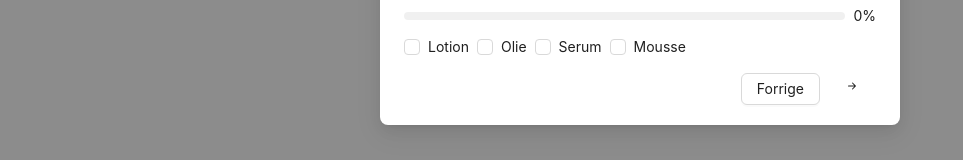
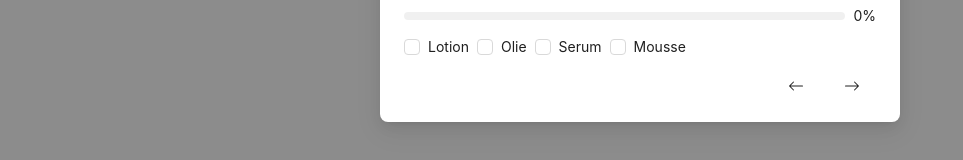
Before and after one commit to emma510t/matas, a Next.js app: page / in a window 1280 px wide. Both pictures are taken after a click on the button "Prøv test". Shown: the part 148-308 px from the top of the page, without its empty margins (0-963 px from the left). Built offline with nearby package versions, Linux system fonts and the light colour scheme.

Commit message:
state changes

```diff
--- a/src/components/FormX.jsx
+++ b/src/components/FormX.jsx
@@ -1,16 +1,42 @@
-import { useState } from "react";
-import { Checkbox } from "antd";
+import React, { useState } from "react";
+import { Checkbox, Radio } from "antd";
+
 export default function FormX() {
   const [quiz, updateQuiz] = useState(1);
 
+  function updater() {
+    updateQuiz((o) => o + 1);
+  }
+
+  const content = () => {
+    if (quiz === 1) {
+      return (
+        <>
+          <Checkbox>Lotion</Checkbox>
+          <Checkbox>Olie</Checkbox>
+          <Checkbox>Serum</Checkbox>
+          <Checkbox>Mousse</Checkbox>
+        </>
+      );
+    } else if (quiz === 2) {
+      return (
+        <>
+          <Radio.Group buttonStyle="solid">
+            <Radio.Button value="a">Nyheder</Radio.Button>
+            <Radio.Button value="b">Bestseller</Radio.Button>
+            <Radio.Button value="c">Beijing</Radio.Button>
+            <Radio.Button value="d">Chengdu</Radio.Button>
+          </Radio.Group>
+        </>
+      );
+    } else {
+      return <></>;
+    }
+  };
+
   return (
     <>
-      <form>
-        <Checkbox>Lotion</Checkbox>
-        <Checkbox>Olie</Checkbox>
-        <Checkbox>Serum</Checkbox>
-        <Checkbox>Mousse</Checkbox>
-      </form>
+      <form>{content()}</form>
     </>
   );
 }
--- a/src/components/ModalX.jsx
+++ b/src/components/ModalX.jsx
@@ -40,27 +40,40 @@ export default function ModalX() {
       </Button>
       <Modal
         open={open}
-        onCancel={decline}
-        onOk={increase}
-        okText={
+        title="Title"
+        onCancel={handleCancel}
+        footer={[
+          <Button key="back" type="text" onClick={decline}>
             <svg
               xmlns="http://www.w3.org/2000/svg"
               width="16"
               height="16"
               fill="currentColor"
-            class="bi bi-arrow-right-short"
+              class="bi bi-arrow-left"
               viewBox="0 0 16 16"
             >
               <path
                 fill-rule="evenodd"
-              d="M4 8a.5.5 0 0 1 .5-.5h5.793L8.146 5.354a.5.5 0 1 1 .708-.708l3 3a.5.5 0 0 1 0 .708l-3 3a.5.5 0 0 1-.708-.708L10.293 8.5H4.5A.5.5 0 0 1 4 8z"
+                d="M15 8a.5.5 0 0 0-.5-.5H2.707l3.147-3.146a.5.5 0 1 0-.708-.708l-4 4a.5.5 0 0 0 0 .708l4 4a.5.5 0 0 0 .708-.708L2.707 8.5H14.5A.5.5 0 0 0 15 8z"
               />
             </svg>
-        }
-        cancelText="Forrige"
-        okType="text"
-        cancelType="text"
-        title="Title"
+          </Button>,
+          <Button key="submit" type="text" loading={loading} onClick={increase}>
+            <svg
+              xmlns="http://www.w3.org/2000/svg"
+              width="16"
+              height="16"
+              fill="currentColor"
+              class="bi bi-arrow-right"
+              viewBox="0 0 16 16"
+            >
+              <path
+                fill-rule="evenodd"
+                d="M1 8a.5.5 0 0 1 .5-.5h11.793l-3.147-3.146a.5.5 0 0 1 .708-.708l4 4a.5.5 0 0 1 0 .708l-4 4a.5.5 0 0 1-.708-.708L13.293 8.5H1.5A.5.5 0 0 1 1 8z"
+              />
+            </svg>
+          </Button>,
+        ]}
       >
         <div
           style={{
@@ -69,7 +82,7 @@ export default function ModalX() {
         >
           <Progress percent={percent} />
         </div>
-        <FormX increase={increase}></FormX>
+        <FormX></FormX>
       </Modal>
     </>
   );
```
Lines whose indentation alone changed are shown as unchanged.
